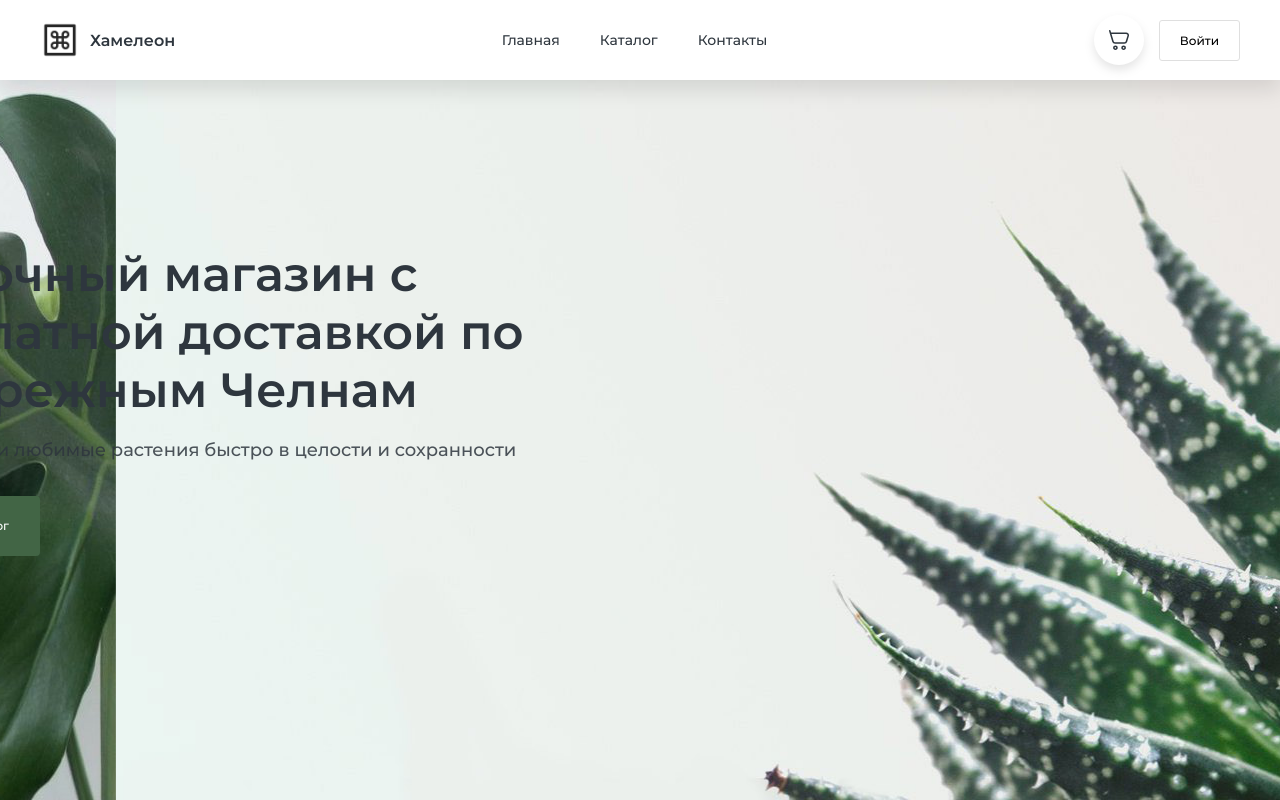
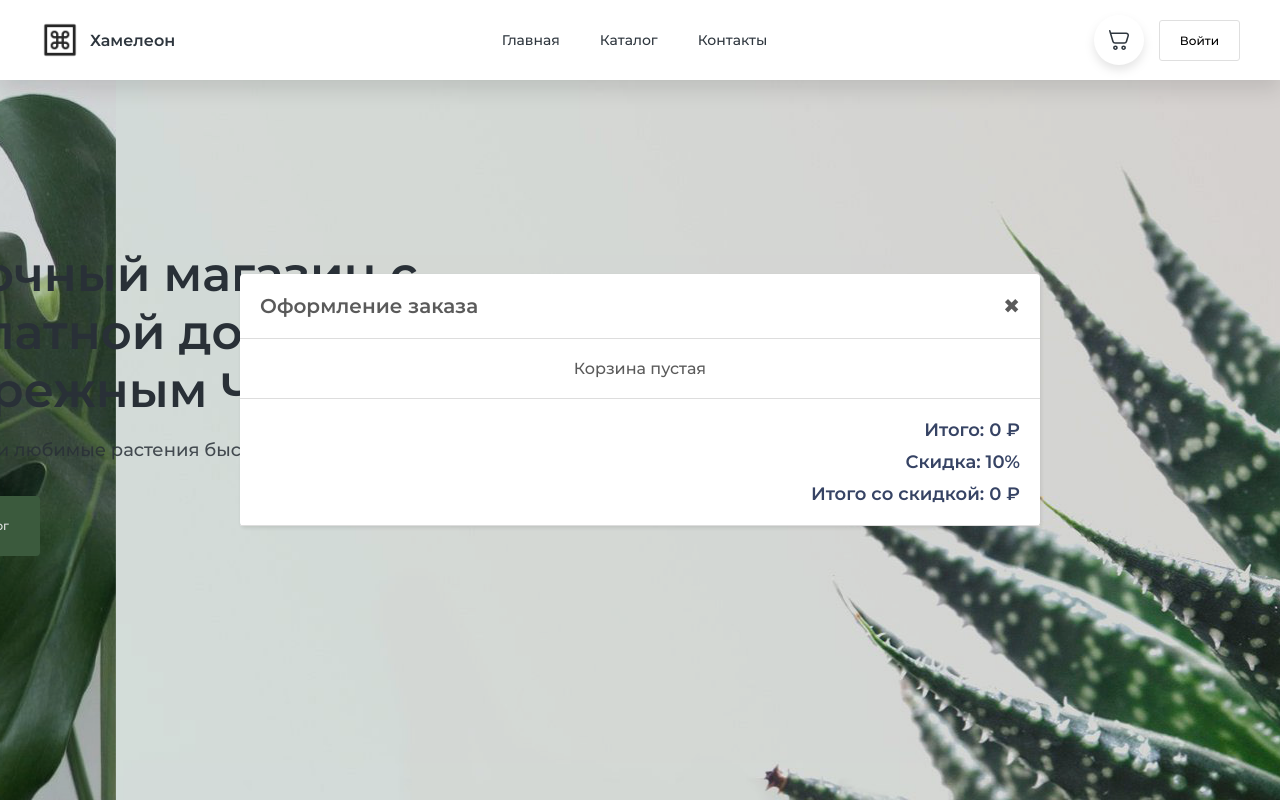
Before and after one commit to Carpadiem/hameleon-frontend, a React (Vite) app: page / in a window 1280 px wide. Both pictures are taken after a click on the element 1118 px from the left and 40 px from the top of the page. Shown: the top 800 px of the page. Built offline with nearby package versions, Linux system fonts and the light colour scheme.

Commit message:
add cart + popup-cart

```diff
--- a/package.json
+++ b/package.json
@@ -10,6 +10,8 @@
     "preview": "vite preview"
   },
   "dependencies": {
+    "mobx": "^6.12.3",
+    "mobx-react-lite": "^4.0.7",
     "react": "^18.2.0",
     "react-dom": "^18.2.0",
     "react-router-dom": "^6.22.3"
--- a/src/components/Header/Header.tsx
+++ b/src/components/Header/Header.tsx
@@ -5,10 +5,18 @@ import logo from '/logo.png'
 // components
 import { Point } from './components/Point'
 import { LinkButton } from '@components/LinkButton'
+import { PopupCart } from '@components/PopupCart'
 // svg
 import SVGCart from '@svg/cart.svg?react'
+// stores, mobx
+import { observer } from 'mobx-react-lite'
+import storeCart from '@stores/storeCart'
 
 const Header = () => {
+  const cartIconClick = () => {
+    storeCart.setIsCartOpened(!storeCart.isCartOpened)
+  }
+
   return (
     <>
       <div className={styles.block_fixed}>
@@ -23,15 +31,16 @@ const Header = () => {
             <Point text='Контакты' to='/contacts' />
           </div>
           <div className={styles.buttons_container}>
-            <div className={styles.btn_cart}>
+            <div className={styles.btn_cart} onClick={cartIconClick}>
               <SVGCart />
             </div>
             <LinkButton text='Войти' to='/signin' bcolor='white' tcolor='black' border='1px solid #dfdfdf' radius={3} />
           </div>
         </div>
       </div>
+      {storeCart.isCartOpened && <PopupCart />}
     </>
   )
 }
 
-export default Header
+export default observer(Header)
--- /dev/null
+++ b/src/components/PopupCart/PopupCart.module.css
@@ -0,0 +1,130 @@
+.block {
+    background-color: rgba(0,0,0, .1);
+    width: 100vw;
+    height: 100vh;
+    display: flex;
+    justify-content: center;
+    position: fixed;
+    z-index: 998
+}
+
+.container1200 {
+    width: 1200px;
+    height: 100%;
+    display: flex;
+    justify-content: center;
+    align-items: center;
+}
+
+.popup_frame {
+    background-color: white;
+    width: 100%;
+    max-width: 800px;
+    height: auto;
+    box-shadow: 1px 2px 4px rgba(0, 0, 0, 0.1);
+    border-radius: 4px;
+}
+
+
+.title_container {
+    padding: 20px;
+    display: flex;
+    justify-content: space-between;
+    border-bottom: 1px solid #ddd;
+}
+
+h2.title {
+    font-family: 'Montserrat';
+    font-size: 20px;
+    font-weight: 600;
+    color: #5A5A5A;
+}
+
+.btn_close {
+    font-size: 20px;
+    color: #5A5A5A;
+    background-color: transparent;
+    border: none;
+    cursor: pointer;
+}
+.btn_close:hover {
+    color: black;
+}
+
+.items_container {
+    padding: 20px;
+    border-bottom: 1px solid #ddd;
+    display: flex;
+    flex-direction: column;
+    gap: 10px;
+}
+
+.totals_container {
+    padding: 20px;
+    border-bottom: 1px solid #ddd;
+    display: flex;
+    flex-direction: column;
+    align-items: flex-end;
+    gap: 10px;
+}
+
+.total_text {
+    font-family: 'Montserrat';
+    font-size: 18px;
+    font-weight: 600;
+    color: #364364;
+}
+
+.empty_cart_text {
+    font-family: 'Montserrat';
+    font-size: 16px;
+    font-weight: 500;
+    color: #5A5A5A;
+    width: 100%;
+    text-align: center;
+}
+
+
+.cart_item_container {
+    display: flex;
+    justify-content: space-between;
+}
+
+.container_left {
+    display: flex;
+    align-items: center;
+    gap: 20px;
+}
+.container_right {
+    display: flex;
+    align-items: center;
+    gap: 10px;
+}
+
+.cart_item_image {
+    width: 80px;
+    height: auto;
+}
+.cart_item_name {
+    font-family: 'Montserrat';
+    font-size: 16px;
+    font-weight: 600;
+    color: #5A5A5A;
+}
+/* // */
+p.cart_item_price {
+    font-family: 'Montserrat';
+    font-size: 16px;
+    font-weight: 600;
+    color: #5A5A5A;
+}
+.btn_remove_item {
+    font-size: 16px;
+    color: crimson;
+    background-color: #f2f2f2;
+    border: none;
+    padding: 6px 8px;
+    border-radius: 4px;
+    line-height: 100%;
+    cursor: pointer;
+}
--- /dev/null
+++ b/src/components/PopupCart/PopupCart.tsx
@@ -0,0 +1,71 @@
+import React from 'react'
+import styles from './PopupCart.module.css'
+
+// stores, mobx
+import { observer } from 'mobx-react-lite'
+import storeCart from '@stores/storeCart'
+import ICatalogPlant from '@models/ICatalogPlant'
+
+const PopupCart = () => {
+  const closeClick = () => {
+    storeCart.setIsCartOpened(false)
+  }
+
+  const [totalCost, setTotalCost] = React.useState(0)
+  React.useEffect(() => {
+    let cost = 0
+    storeCart.cart.items.map((item) => {
+      cost += item.price
+    })
+    setTotalCost(cost)
+  })
+
+  const removeItemClick = (itemId: number) => {
+    storeCart.remove(itemId)
+    if (storeCart.cart.items.length === 0) closeClick()
+  }
+
+  return (
+    <>
+      <div className={styles.block}>
+        <div className={styles.container1200}>
+          <div className={styles.popup_frame}>
+            <div className={styles.title_container}>
+              <h2 className={styles.title}>Оформление заказа</h2>
+              <button className={styles.btn_close} onClick={closeClick}>
+                ✖
+              </button>
+            </div>
+            <div className={styles.items_container}>
+              {storeCart.cart.items.length === 0 ? (
+                <p className={styles.empty_cart_text}>Корзина пустая</p>
+              ) : (
+                storeCart.cart.items.map((item: ICatalogPlant) => (
+                  <div className={styles.cart_item_container}>
+                    <div className={styles.container_left}>
+                      <img src={item.imagePubPath} alt='' className={styles.cart_item_image} />
+                      <p className={styles.cart_item_name}>{item.name}</p>
+                    </div>
+                    <div className={styles.container_right}>
+                      <p className={styles.cart_item_price}>{item.price} ₽</p>
+                      <button className={styles.btn_remove_item} onClick={() => removeItemClick(item.id)}>
+                        ✖
+                      </button>
+                    </div>
+                  </div>
+                ))
+              )}
+            </div>
+            <div className={styles.totals_container}>
+              <p className={styles.total_text}>Итого: {totalCost} ₽</p>
+              <p className={styles.total_text}>Скидка: 10%</p>
+              <p className={styles.total_text}>Итого со скидкой: {Math.round(totalCost - totalCost / 10)} ₽</p>
+            </div>
+          </div>
+        </div>
+      </div>
+    </>
+  )
+}
+
+export default observer(PopupCart)
--- /dev/null
+++ b/src/components/PopupCart/index.ts
@@ -0,0 +1 @@
+export { default as PopupCart } from './PopupCart'
--- a/src/pages/Catalog/Catalog.tsx
+++ b/src/pages/Catalog/Catalog.tsx
@@ -8,16 +8,20 @@ import { CardPlant } from './components/CardPlant'
 import ICatalogPlant from '@models/ICatalogPlant'
 // json
 import ShopPlants from '../../assets/plants.json'
+// stores, mobx
+import storeCart from '@stores/storeCart'
 
 const Catalog = () => {
   const [plants, setPlants] = React.useState<ICatalogPlant[]>(ShopPlants)
+  const [categoryBytab, setCategoryByTab] = React.useState('all')
 
-  const [categoryBytab, setCategoryByTab] = React.useState('all')
+  const addToCartClick = (plant: ICatalogPlant) => {
+    storeCart.add(plant)
+  }
 
   return (
     <>
       <Header />
-
       <div className={styles.block} style={{ padding: '120px 0 120px 0' }}>
         <div className={styles.container1200}>
           <div className={styles.header_container}>
@@ -56,6 +60,7 @@ const Catalog = () => {
                   discount={plant.discount}
                   imagePubPath={plant.imagePubPath}
                   categories={plant.categories}
+                  toCartClick={() => addToCartClick(plant)}
                 />
               ) : (
                 <></>
--- a/src/pages/Catalog/components/CardPlant/CardPlant.tsx
+++ b/src/pages/Catalog/components/CardPlant/CardPlant.tsx
@@ -6,7 +6,11 @@ import { ActionButton } from '@components/ActionButton'
 // models
 import ICatalogPlant from '@models/ICatalogPlant'
 
-const CardPlant = ({ id, name, price, discount, imagePubPath, categories }: ICatalogPlant) => {
+interface CardPlantProps extends ICatalogPlant {
+  toCartClick: () => void
+}
+
+const CardPlant = ({ id, name, price, discount, imagePubPath, categories, toCartClick }: CardPlantProps) => {
   return (
     <>
       <div className={styles.frame}>
@@ -31,7 +35,7 @@ const CardPlant = ({ id, name, price, discount, imagePubPath, categories }: ICat
           <h3 className={styles.name_text}>{name}</h3>
         </div>
         <div className={styles.btn_to_cart_container}>
-          <ActionButton text='В корзину' action={() => {}} bcolor='#f4f4f4' tcolor='#426545' border='1px solid #426545' />
+          <ActionButton text='В корзину' action={toCartClick} bcolor='#f4f4f4' tcolor='#426545' border='1px solid #426545' />
         </div>
       </div>
     </>
--- a/src/pages/Flower/Flower.tsx
+++ b/src/pages/Flower/Flower.tsx
@@ -9,6 +9,8 @@ import { ActionButton } from '@components/ActionButton'
 import ICatalogPlant from '@models/ICatalogPlant'
 // json
 import ShopPlants from '../../assets/plants.json'
+// stores, mobx
+import storeCart from '@stores/storeCart'
 
 const Flower = () => {
   const { id } = useParams()
@@ -18,6 +20,10 @@ const Flower = () => {
     const selected_plant = ShopPlants.filter((plant) => plant.id === Number(id))[0]
     setPlantInfo(selected_plant)
   }, [])
+
+  const addToCartClick = () => {
+    storeCart.add(plantInfo)
+  }
 
   return (
     <>
@@ -44,7 +50,7 @@ const Flower = () => {
                 сувениров.
               </p>
               <div className={styles.buttons_container}>
-                <ActionButton text='Добавить в корзину' action={() => {}} />
+                <ActionButton text='Добавить в корзину' action={addToCartClick} />
               </div>
               <div className={styles.additional_container}>
                 <p className={styles.additional_text}>Артикул: 755{id}</p>
--- /dev/null
+++ b/src/stores/storeCart.ts
@@ -0,0 +1,20 @@
+import ICatalogPlant from "@models/ICatalogPlant"
+import { makeAutoObservable } from "mobx"
+
+interface ICart {
+    items: ICatalogPlant[]
+}
+
+class StoreCart {
+
+    constructor() { makeAutoObservable(this) }
+
+    isCartOpened: boolean = false
+    setIsCartOpened(state: boolean) { this.isCartOpened = state }
+
+    cart: ICart = { items: [] }
+    add(item: ICatalogPlant) { this.cart.items.push(item) }
+    remove(itemId: number) { this.cart.items = this.cart.items.filter(item=>item.id !== itemId) }
+}
+
+export default new StoreCart()
--- a/tsconfig.json
+++ b/tsconfig.json
@@ -32,7 +32,8 @@
       "@pages/*": ["./src/pages/*"],
       "@components/*": ["./src/components/*"],
       "@svg/*": ["./src/assets/svg/*"],
-      "@models/*": ["./src/models/*"]
+      "@models/*": ["./src/models/*"],
+      "@stores/*": ["./src/stores/*"]
     },
     "types": ["vite-plugin-svgr/client", "node"]
   },
```
Also changed, not shown: 1 other file (tests, documents, lock files or other folders).
